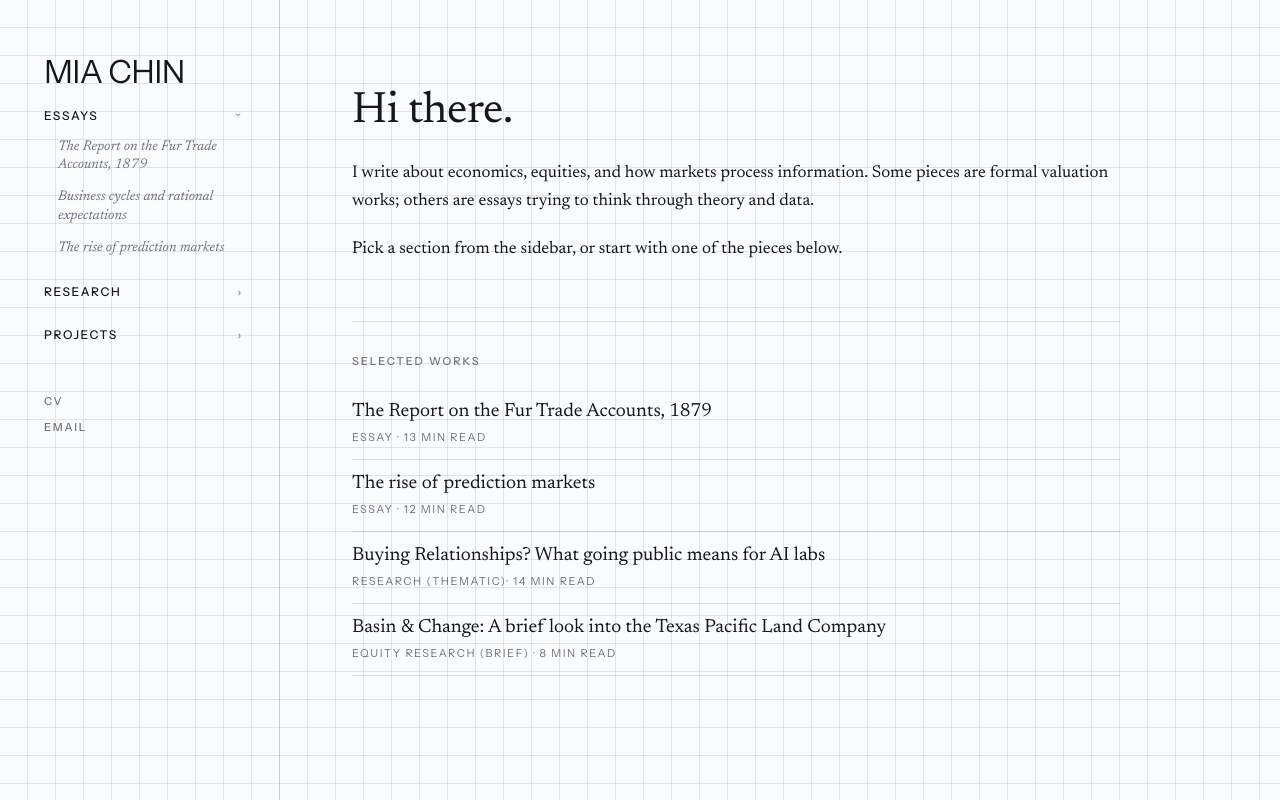
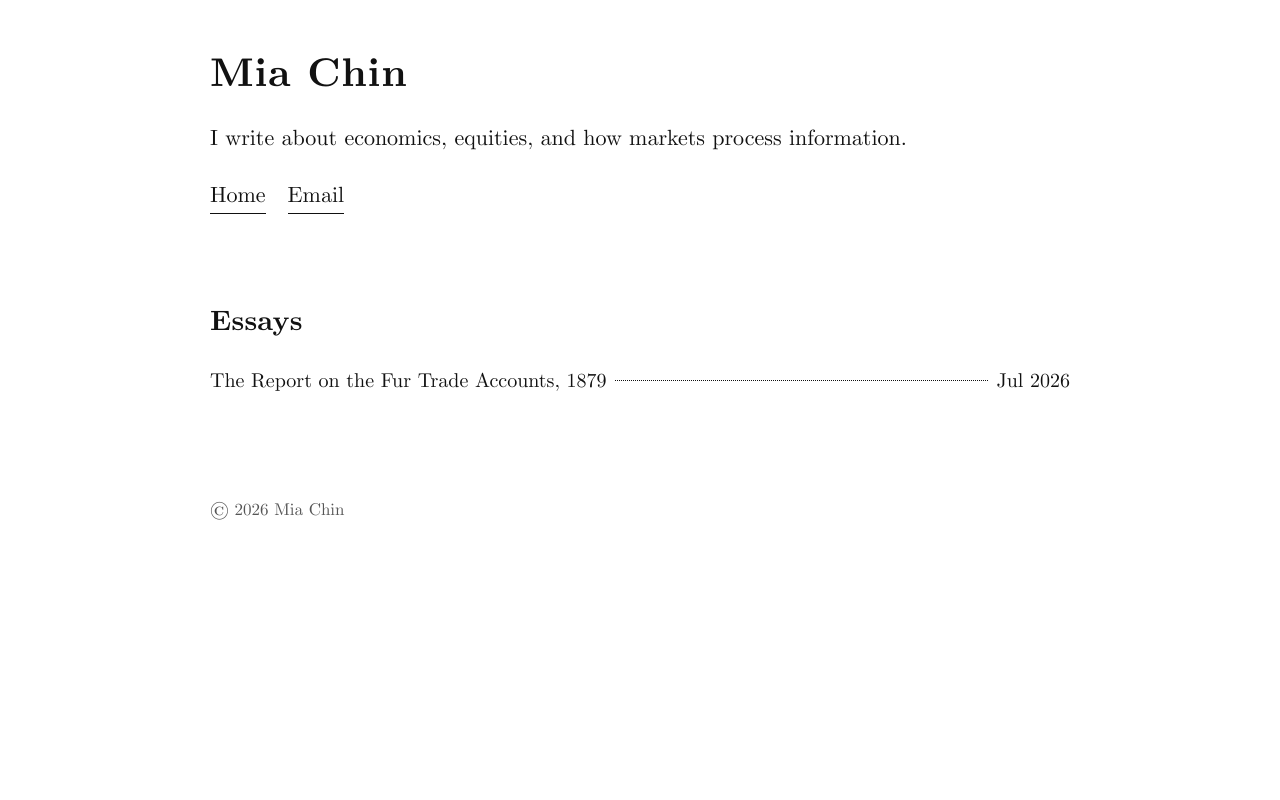
Before and after one commit to endozone/portfolio, a plain HTML site: page index.html in a window 1280 px wide. Drawn offline with Linux system fonts and the light colour scheme.

Commit message:
Changed website layout and design

```diff
--- /dev/null
+++ b/assets/latex.css
@@ -0,0 +1,196 @@
+/* ==========================================================================
+   miachin.me — LaTeX-style redesign
+   Computer Modern (CMU Serif, OFL) is self-hosted in ./fonts
+   ========================================================================== */
+
+@font-face { font-family: "CMU Serif"; font-style: normal; font-weight: 400;
+  src: url("fonts/cmu-serif-500-roman.woff2") format("woff2"); font-display: swap; }
+@font-face { font-family: "CMU Serif"; font-style: italic; font-weight: 400;
+  src: url("fonts/cmu-serif-500-italic.woff2") format("woff2"); font-display: swap; }
+@font-face { font-family: "CMU Serif"; font-style: normal; font-weight: 700;
+  src: url("fonts/cmu-serif-700-roman.woff2") format("woff2"); font-display: swap; }
+@font-face { font-family: "CMU Serif"; font-style: italic; font-weight: 700;
+  src: url("fonts/cmu-serif-700-italic.woff2") format("woff2"); font-display: swap; }
+
+:root {
+  --ink: #111;
+  --muted: #555;
+  --paper: #fff;
+  --measure: 46rem;
+}
+
+* { box-sizing: border-box; }
+
+html {
+  font-size: 18px;
+  -webkit-text-size-adjust: 100%;
+}
+@media (min-width: 900px) { html { font-size: 20px; } }
+
+body {
+  margin: 0;
+  background: var(--paper);
+  color: var(--ink);
+  font-family: "CMU Serif", "Latin Modern Roman", Cambria, Georgia, serif;
+  line-height: 1.6;
+  text-rendering: optimizeLegibility;
+  font-kerning: normal;
+}
+
+.page {
+  max-width: var(--measure);
+  margin: 0 auto;
+  padding: 2.5rem 1.5rem 5rem;
+}
+
+/* ---- Header: title / description / links ------------------------------- */
+
+.site-header { margin-bottom: 4.5rem; }
+
+.site-title {
+  margin: 0 0 1.1rem;
+  font-size: 2rem;
+  font-weight: 700;
+  letter-spacing: 0.02em;
+  line-height: 1.2;
+}
+.site-title a { border-bottom: none; }
+
+.site-description {
+  margin: 0 0 1.1rem;
+  font-size: 1.1rem;
+  text-align: justify;
+  hyphens: auto;
+}
+
+.site-nav {
+  display: flex;
+  flex-wrap: wrap;
+  gap: 0.35rem 1.1rem;
+  font-size: 1.1rem;
+}
+
+/* ---- Links: plain ink, thin rule underneath ------------------------------ */
+
+a {
+  color: inherit;
+  text-decoration: none;
+  border-bottom: 1px solid currentColor;
+  padding-bottom: 1px;
+}
+a:hover { border-bottom-width: 2px; }
+
+/* ---- Headings ------------------------------------------------------------ */
+
+h1, h2, h3 { font-weight: 700; line-height: 1.25; letter-spacing: 0.01em; }
+h1 { font-size: 1.75rem; margin: 0 0 0.6rem; }
+h2 { font-size: 1.4rem; margin: 3rem 0 1.25rem; }
+h3 { font-size: 1.15rem; margin: 2.25rem 0 1rem; }
+
+/* ---- Home: table of contents --------------------------------------------- */
+
+.toc-section { margin-bottom: 3rem; }
+.toc-section h2 { margin-top: 0; }
+
+.toc { list-style: none; margin: 0; padding: 0; }
+.toc li { margin: 0 0 0.6rem; }
+
+.toc a {
+  display: flex;
+  align-items: baseline;
+  border-bottom: none;
+  padding: 0;
+}
+.toc .toc-title { flex: 0 1 auto; }
+.toc a:hover .toc-title { text-decoration: underline; text-underline-offset: 3px; }
+.toc .toc-leader {
+  flex: 1 1 2rem;
+  margin: 0 0.4rem;
+  border-bottom: 1.5px dotted var(--ink);
+  transform: translateY(-0.3em);
+  min-width: 1.5rem;
+}
+.toc .toc-date { flex: 0 0 auto; font-variant-numeric: tabular-nums; }
+
+@media (max-width: 520px) {
+  .toc a { flex-direction: column; }
+  .toc .toc-leader { display: none; }
+  .toc .toc-date { font-size: 0.85rem; color: var(--muted); }
+}
+
+/* ---- Article --------------------------------------------------------------- */
+
+.article-meta {
+  margin: 0 0 2.5rem;
+  font-style: italic;
+  color: var(--muted);
+}
+
+.article p,
+.article li {
+  text-align: justify;
+  hyphens: auto;
+}
+.article p { margin: 0 0 1.2rem; }
+.article p:empty { display: none; }
+
+.article ul, .article ol { padding-left: 1.75rem; margin: 0 0 1.2rem; }
+
+.article blockquote {
+  margin: 1.5rem 0 1.5rem 1.25rem;
+  padding: 0 1.25rem;
+  border-left: 1px solid var(--ink);
+  font-style: italic;
+}
+
+.article figure { margin: 2rem 0; }
+.article figure img { display: block; max-width: 100%; height: auto; margin: 0 auto; }
+.article figcaption { margin-top: 0.6rem; font-size: 0.9rem; text-align: center; }
+
+.article hr {
+  border: none;
+  margin: 2.25rem auto;
+  text-align: center;
+}
+.article hr::after { content: "* \2003 * \2003 *"; letter-spacing: 0.1em; }
+
+.footnote-ref {
+  border-bottom: none;
+  font-size: 0.7em;
+  vertical-align: super;
+  line-height: 0;
+  padding: 0 0.05em;
+}
+
+.footnotes { margin-top: 3.5rem; }
+.footnotes::before {
+  content: "";
+  display: block;
+  width: 30%;
+  min-width: 8rem;
+  border-top: 1px solid var(--ink);
+  margin-bottom: 0.9rem;
+}
+.footnotes ol {
+  padding-left: 1.25rem;
+  margin: 0;
+  font-size: 0.85rem;
+  line-height: 1.5;
+}
+.footnotes li { text-align: left; margin-bottom: 0.5rem; overflow-wrap: anywhere; }
+.footnote-backref { border-bottom: none; }
+
+/* ---- Footer ---------------------------------------------------------------- */
+
+.site-footer {
+  margin-top: 5rem;
+  font-size: 0.85rem;
+  color: var(--muted);
+}
+
+/* Narrow screens: justified text leaves rivers, so fall back to ragged-right */
+@media (max-width: 520px) {
+  .site-description,
+  .article p,
+  .article li { text-align: left; }
+}
--- a/index.html
+++ b/index.html
@@ -3,30 +3,37 @@
 <head>
 <meta charset="UTF-8">
 <meta name="viewport" content="width=device-width, initial-scale=1">
-<title>mia chin — essays & research</title>
-<link rel="preconnect" href="https://fonts.googleapis.com">
-<link rel="preconnect" href="https://fonts.gstatic.com" crossorigin>
-<link href="https://fonts.googleapis.com/css2?family=Instrument+Sans:wght@400;500;600&family=Newsreader:ital,opsz,wght@0,6..72,400;0,6..72,500;1,6..72,400&display=swap" rel="stylesheet">
-<link href="assets/style.css" rel="stylesheet">
+<title>Mia Chin</title>
+<link rel="preload" href="assets/fonts/cmu-serif-500-roman.woff2" as="font" type="font/woff2" crossorigin>
+<link href="assets/latex.css" rel="stylesheet">
 </head>
 <body>
-  <div class="layout">
-    <aside class="sidebar"></aside>
-    <main class="main">
-      <div class="content">
-        <h1>Hi there.</h1>
-        <p>I write about economics, equities, and how markets process information. Some pieces are formal valuation works; others are essays trying to think through theory and data.</p>
-        <p>Pick a section from the sidebar, or start with one of the pieces below.</p>
+<div class="page">
+  <header class="site-header">
+    <h1 class="site-title"><a href="index.html">Mia Chin</a></h1>
+    <p class="site-description">I write about economics, equities, and how markets process information.</p>
+    <nav class="site-nav">
+      <a href="index.html">Home</a>
+      <a href="mailto:mchin3170@gmail.com">Email</a>
+    </nav>
+  </header>
 
-        <div class="featured">
-          <div class="featured-label">Selected works</div>
-          <!-- The list below is built automatically from assets/pieces.js -->
-          <div id="featured-list"></div>
-        </div>
-      </div>
-    </main>
-  </div>
-  <script src="assets/pieces.js"></script>
-  <script src="assets/site.js"></script>
+  <main>
+    <section class="toc-section">
+      <h2>Essays</h2>
+      <ul class="toc">
+        <li>
+          <a href="essay-fur-trade.html">
+            <span class="toc-title">The Report on the Fur Trade Accounts, 1879</span>
+            <span class="toc-leader" aria-hidden="true"></span>
+            <span class="toc-date">Jul 2026</span>
+          </a>
+        </li>
+      </ul>
+    </section>
+  </main>
+
+  <footer class="site-footer">&copy; 2026 Mia Chin</footer>
+</div>
 </body>
 </html>
```
Also changed, not shown: essay-fur-trade.html (+22 -19 lines), sample-ramp.html (+21 -18 lines), assets/fonts/OFL.txt (added), assets/fonts/cmu-serif-500-italic.woff2 (added), assets/fonts/cmu-serif-500-roman.woff2 (added), assets/fonts/cmu-serif-700-italic.woff2 (added), assets/fonts/cmu-serif-700-roman.woff2 (added), 1 other file.
